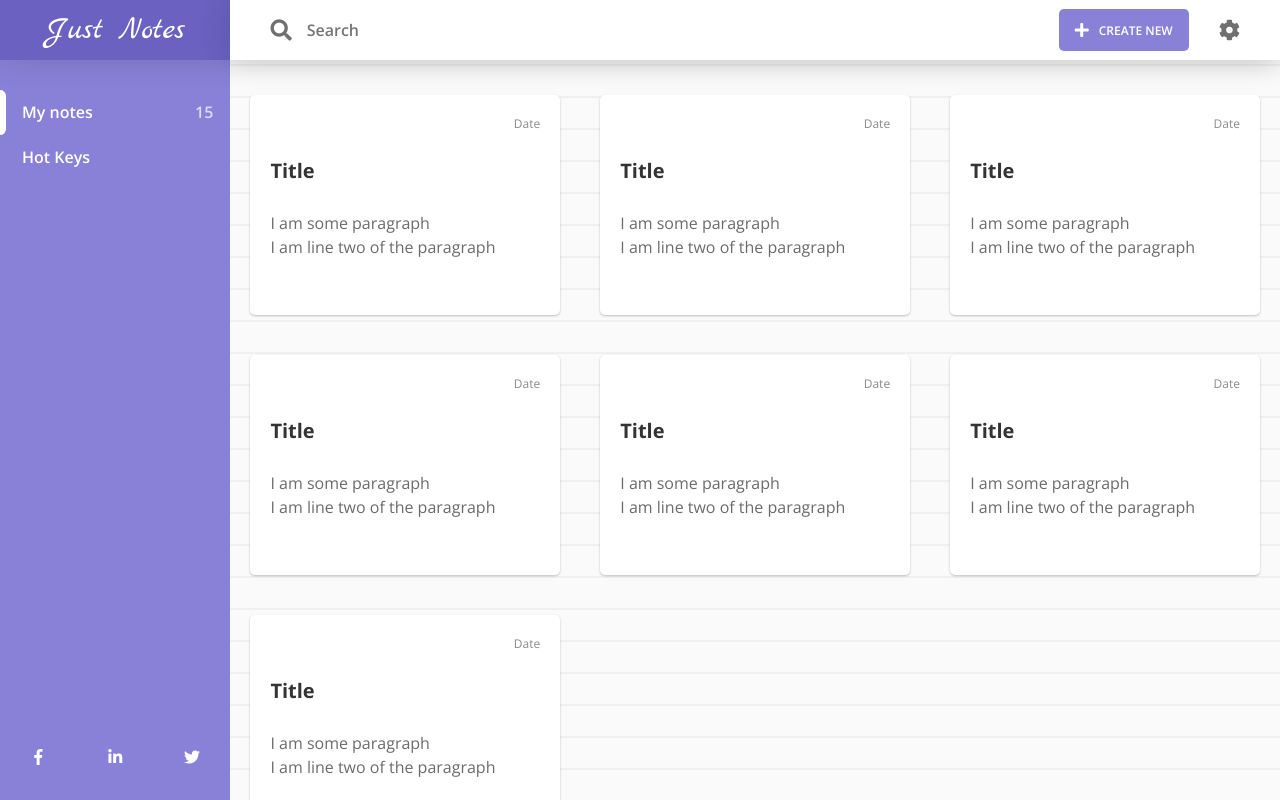
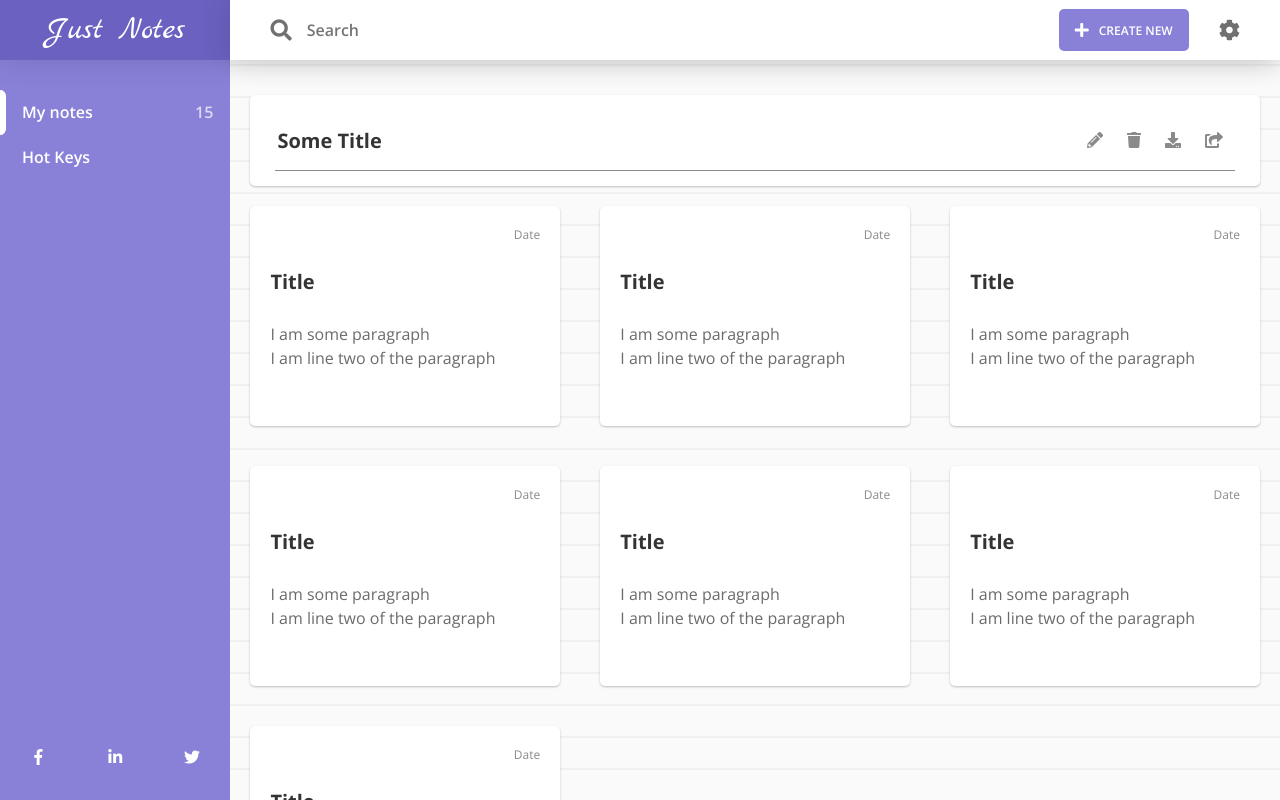
Before and after one commit to UdacityMobileWebScholarship/just-notes, a React (Create React App) app in the folder client/: page / in a window 1280 px wide. Built offline with nearby package versions, Linux system fonts and the light colour scheme.

Commit message:
Added editor title field and some basic buttons

```diff
--- a/client/src/pages/Home/Home.css
+++ b/client/src/pages/Home/Home.css
@@ -15,6 +15,15 @@
   padding-top: 75px;
   overflow-x: hidden;
   overflow-y: auto;
+}
+#editorContainer {
+  display: flex;
+  position: relative;
+  width: 100%;
+  padding-left: 20px;
+  padding-right: 20px;
+  margin-top: 20px;
+  justify-content: space-evenly;
 }
 #notesCardContainer {
   display: grid;
--- a/client/src/pages/Home/Home.js
+++ b/client/src/pages/Home/Home.js
@@ -2,6 +2,7 @@ import React, { Component, Fragment } from "react";
 import Navbar from "../../components/partial/Navbar/navbar.js";
 import LeftMenu from "../../components/partial/LeftMenu/leftMenu";
 import NoteCard from "../../components/NoteCard/noteCard";
+import Notepad from "../Notepad";
 
 import "./Home.css";
 
@@ -15,6 +16,9 @@ class Home extends Component {
             <LeftMenu />
           </div>
           <div id="rightContainer">
+            <div id="editorContainer">
+              <Notepad />
+            </div>
             <div id="notesCardContainer">
               <NoteCard />
               <NoteCard />
--- /dev/null
+++ b/client/src/pages/Notepad/Notepad.css
@@ -0,0 +1,92 @@
+@import "../../components/partial/themes/dark.css";
+
+.editorInnerContainer {
+  display: flex;
+  flex: 1;
+  flex-direction: column;
+  background-color: var(--white-100);
+  padding-left: 20px;
+  padding-right: 20px;
+  margin-top: 50px;
+  border-radius: 5px;
+  box-shadow: 0 1px 3px rgba(0,0,0,0.12), 0 1px 2px rgba(0,0,0,0.14);
+}
+.editorTop {
+  display: flex;
+  border-bottom: 1px solid var(--warm-grey);
+  margin-top: 15px;
+  margin-bottom: 15px;
+}
+#noteTitle {
+  flex: 1;
+  height: 60px;
+  font-size: 20px;
+  line-height: 17px;
+  font-weight: 700;
+  border: none;
+  color: var(--black);
+}
+#noteTitle:disabled {
+  background-color: var(--white-100);
+}
+#tools {
+  display: flex;
+  align-items: center;
+  justify-content: space-evenly;
+  position: absolute;
+  top: 0;
+  left: 0;
+  right: 0;
+  width: 70%;
+  height: 50px;
+  margin: 0 auto;
+  background-color: var(--primary-color);
+  border-top-left-radius: 5px;
+  border-top-right-radius: 5px;
+}
+#tools > a {
+  color: var(--white-70);
+  padding: 12px;
+}
+#tools > a:hover {
+  color: var(--white-100);
+}
+/** Small devices (landscape phones, 576px and up) **/
+@media (min-width: 576px) {
+  #tools {
+    width: 60%;
+  }
+}
+
+/** Medium devices (tablets, 768px and up) **/
+@media (min-width: 768px) {
+  #tools {
+    width: 50%;
+  }
+}
+
+/** Large devices (desktops, 992px and up) **/
+@media (min-width: 992px) {
+  #tools {
+    position: relative;
+    width: inherit;
+    height: inherit;
+    background-color: transparent;
+    border-radius: 0;
+  }
+  #tools > a {
+    color: var(--warm-grey);
+  }
+  #tools > a:hover {
+    color: var(--primary-color);
+  }
+  .editorInnerContainer {
+    padding-left: 25px;
+    padding-right: 25px;
+    margin-top: 0;
+  }
+}
+
+/** Extra large devices (large desktops, 1200px and up) **/
+@media (min-width: 1200px) {
+}
--- /dev/null
+++ b/client/src/pages/Notepad/Notepad.js
@@ -0,0 +1,38 @@
+import React, { Component, Fragment } from "react";
+
+import "./Notepad.css";
+
+class Editor extends Component {
+  render() {
+    return (
+      <Fragment>
+        <div className="editorInnerContainer">
+          <div className="editorTop">
+            <input
+              type="text"
+              id="noteTitle"
+              value="Some Title"
+              disabled={true}
+            />
+            <div id="tools">
+              <a href="" title="Edit this note">
+                <i className="fas fa-pencil-alt" />
+              </a>
+              <a href="" title="Delete this note">
+                <i className="fas fa-trash" />
+              </a>
+              <a href="" title="Download this note">
+                <i className="fas fa-download" />
+              </a>
+              <a href="" title="Share this note">
+                <i className="fas fa-share-square" />
+              </a>
+            </div>
+          </div>
+        </div>
+      </Fragment>
+    );
+  }
+}
+
+export default Editor;
--- /dev/null
+++ b/client/src/pages/Notepad/package.json
@@ -0,0 +1,6 @@
+{
+  "name": "notepad",
+  "version": "0.0.0",
+  "private": true,
+  "main": "./Notepad.js"
+}
```
